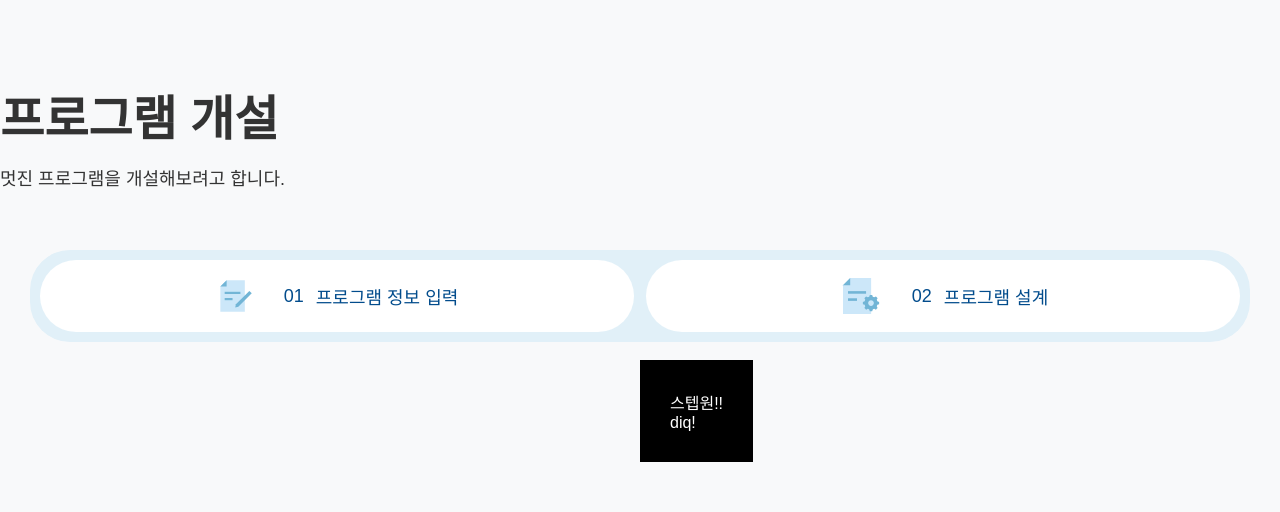
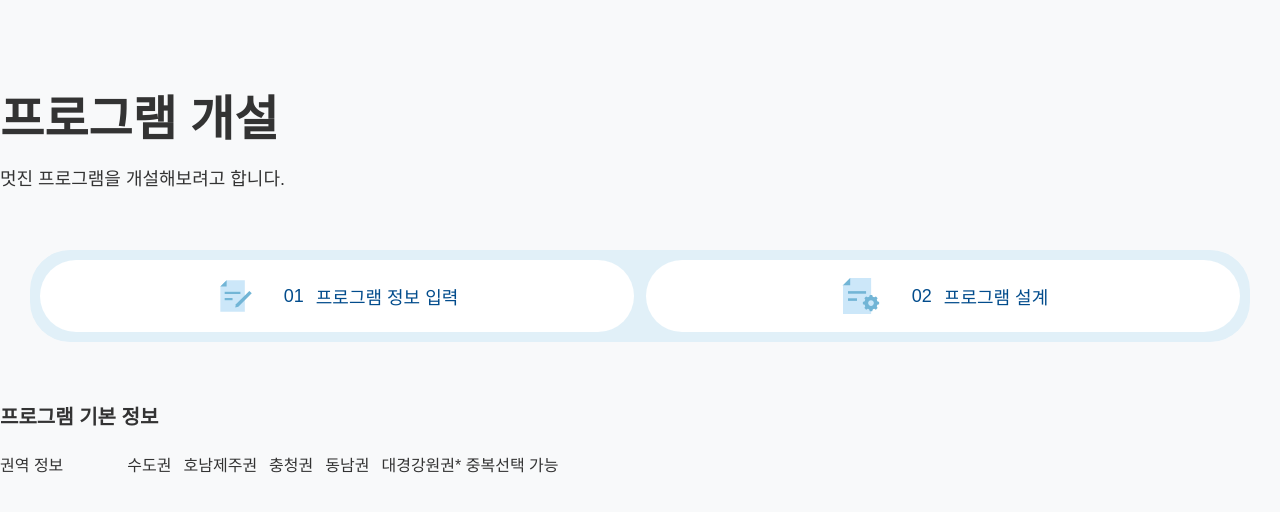
Before and after one commit to hayeonn2/layout-design, a React (Create React App) app: page / in a window 1280 px wide. Both pictures are taken after a click on the button "프로그램 개설해버리기". Shown: the top 512 px of the page. Built offline with nearby package versions, Linux system fonts and the light colour scheme.

Commit message:
feat: ContentBox를 활용, todo: Button select box 생성하기

```diff
--- a/src/modules/edit/components/step/Program.step1.jsx
+++ b/src/modules/edit/components/step/Program.step1.jsx
@@ -1,8 +1,29 @@
+import { ContentBox } from "./ContentBox";
+
 export const ProgramStep1 = () => {
   return (
-    <div>
-      스텝원!!
-      <div>diq!</div>
-    </div>
+    <main>
+      <section>
+        {/* <p>프로그램 기본 정보</p> */}
+        <ContentBox title={"프로그램 기본 정보"}>
+          <div className="program_default_info">
+            <div className="items_center">
+              <p style={{ marginRight: "64px" }}>권역 정보</p>
+
+              {/* 버튼 셀렉트 박스 */}
+              <ul className="items_center" style={{ gap: "12px" }}>
+                <li>수도권</li>
+                <li>호남제주권</li>
+                <li>충청권</li>
+                <li>동남권</li>
+                <li>대경강원권</li>
+              </ul>
+
+              <p>* 중복선택 가능</p>
+            </div>
+          </div>
+        </ContentBox>
+      </section>
+    </main>
   );
 };
--- a/src/modules/edit/layout/ProgramEdit.layout.css
+++ b/src/modules/edit/layout/ProgramEdit.layout.css
@@ -5,7 +5,7 @@
 
 .program_step_wrapper {
   padding: 0 30px;
-  margin-top: 60px;
+  margin: 60px 0;
   font-size: 18px;
 }
 .program_step_box {
--- a/src/modules/edit/main/ProgramEdit.jsx
+++ b/src/modules/edit/main/ProgramEdit.jsx
@@ -8,23 +8,26 @@ export const ProgramEdit = () => {
   // Outlet에 기본 제공되는 context를 이용해 자식요소에게 Props 전달
   const { programRef } = useOutletContext();
 
+  console.log(programRef.current);
+
   useEffect(() => {
     searchParams.set("step", "1");
     setSearchParams(searchParams);
   }, []);
 
   return (
-    <div
-      style={{
-        position: "fixed",
-        left: "50%",
-        top: "45%",
-        padding: "30px",
-        color: "white",
-        backgroundColor: "black",
-      }}
-      onClick={() => console.log(programRef)}
-    >
+    // <div
+    //   style={{
+    //     position: "fixed",
+    //     left: "50%",
+    //     top: "45%",
+    //     padding: "30px",
+    //     color: "white",
+    //     backgroundColor: "black",
+    //   }}
+    //   onClick={() => console.log(programRef)}
+    // >
+    <div>
       <ProgramStep1 programRef={programRef} />
     </div>
   );
```
